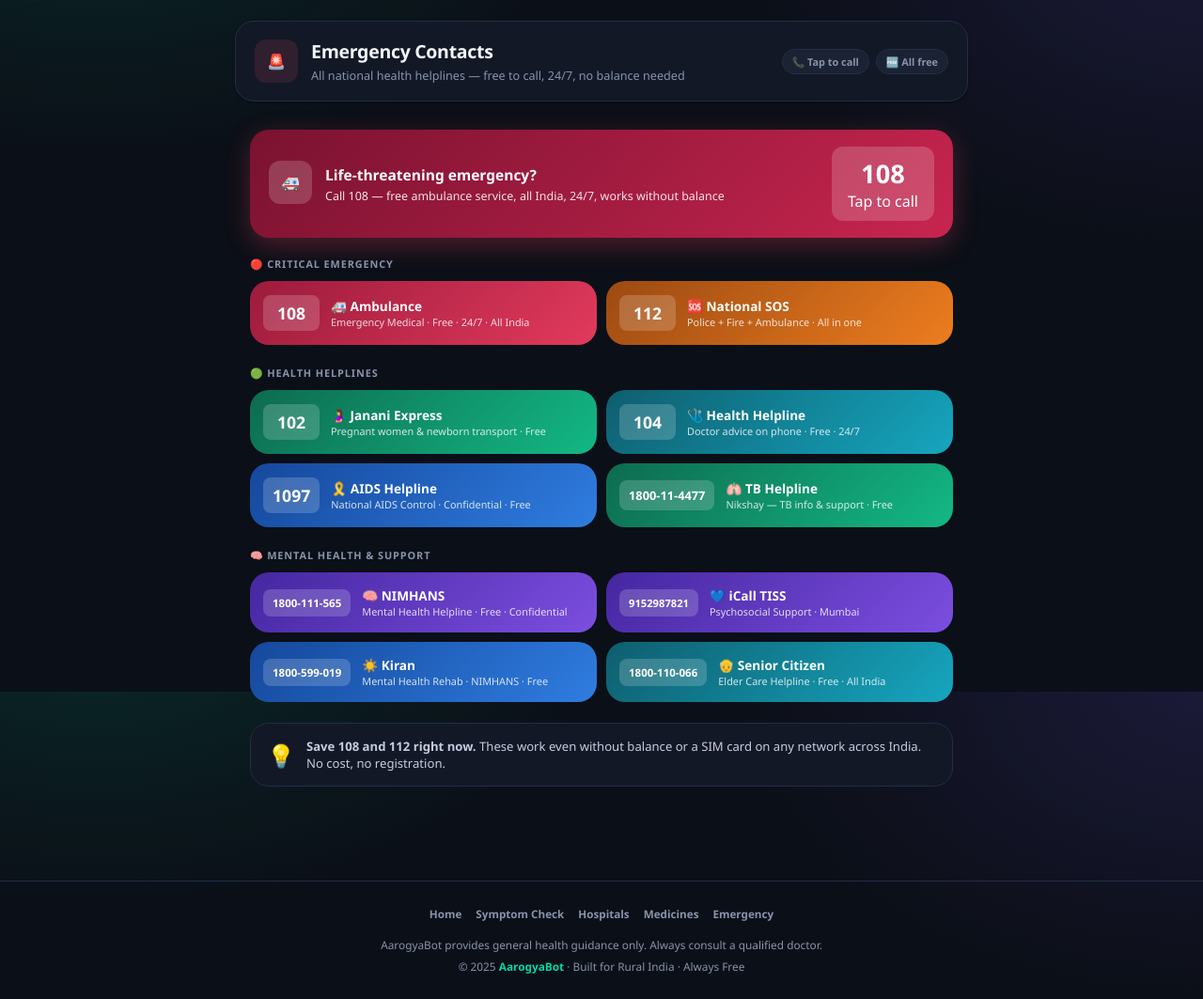
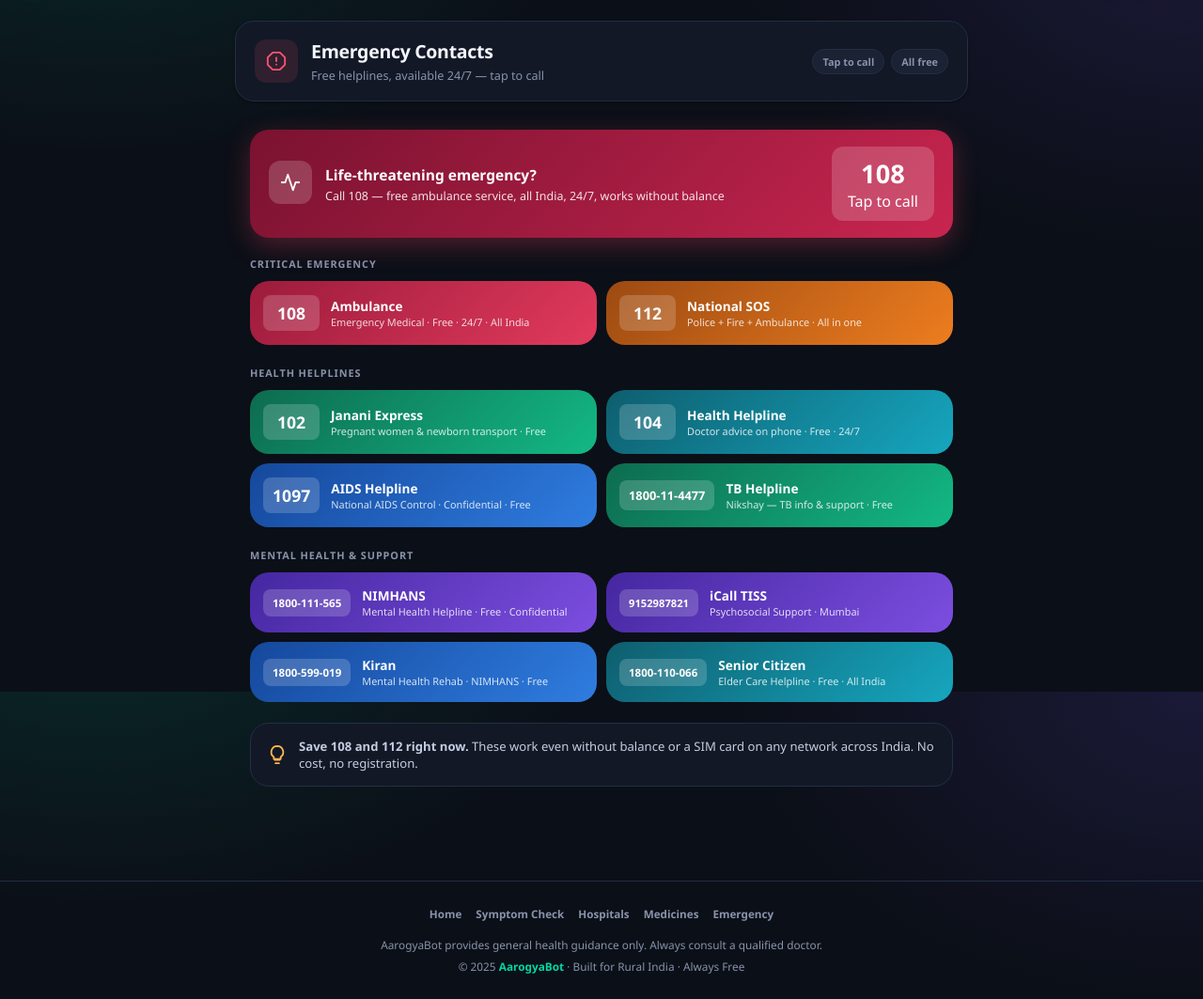
Before and after one commit to Anant-083/Kisan_Mitra, a Flask app: page /emergency in a window 1280 px wide. Shown: the part 64-1127 px from the top of the page at 94% size. Run offline with Flask 3, Linux system fonts and the light colour scheme.

Commit message:
Update emergency.html

```diff
--- a/templates/emergency.html
+++ b/templates/emergency.html
@@ -2,52 +2,49 @@
 {% block title %} · Emergency{% endblock %}
 {% block content %}
 <div class="pg-hdr">
-  <div class="pg-hdr-inner">
-    <div class="pg-hdr-ic ir">🚨</div>
-    <div><h1>Emergency Contacts</h1><p>All national health helplines — free to call, 24/7, no balance needed</p></div>
-    <div class="pg-hdr-meta"><div class="pg-tag">📞 Tap to call</div><div class="pg-tag">🆓 All free</div></div>
+  <div class="pg-hdr-inner anim-up">
+    <div class="pg-hdr-ic ir"><svg width="22" height="22" viewBox="0 0 24 24" fill="none" stroke="currentColor" stroke-width="2" stroke-linecap="round" stroke-linejoin="round"><polygon points="7.86 2 16.14 2 22 7.86 22 16.14 16.14 22 7.86 22 2 16.14 2 7.86 7.86 2"/><line x1="12" y1="8" x2="12" y2="12"/><line x1="12" y1="16" x2="12.01" y2="16"/></svg></div>
+    <div><h1 data-t="pg_emg_title">Emergency Contacts</h1><p data-t="pg_emg_sub">All national health helplines — free to call, 24/7, no balance needed</p></div>
+    <div class="pg-hdr-meta"><div class="pg-tag">Tap to call</div><div class="pg-tag">All free</div></div>
   </div>
 </div>
 <div class="emg-wrap">
-  <div class="emg-alert">
-    <div class="emg-alert-ic">🚑</div>
-    <div>
-      <h2>Life-threatening emergency?</h2>
-      <p>Call 108 — free ambulance service, all India, 24/7, works without balance</p>
-    </div>
+  <div class="emg-alert anim-up">
+    <div class="emg-alert-ic"><svg width="22" height="22" viewBox="0 0 24 24" fill="none" stroke="#fff" stroke-width="2" stroke-linecap="round" stroke-linejoin="round"><path d="M22 12h-4l-3 9L9 3l-3 9H2"/></svg></div>
+    <div><h2>Life-threatening emergency?</h2><p>Call 108 — free ambulance service, all India, 24/7, works without balance</p></div>
     <a href="tel:108" class="emg-alert-num"><div class="big-num">108</div><span>Tap to call</span></a>
   </div>
 
   <div class="emg-sec">
-    <div class="emg-sec-title">🔴 Critical Emergency</div>
+    <div class="emg-sec-title">Critical Emergency</div>
     <div class="emg-grid">
-      <a href="tel:108" class="ec rd"><div class="ec-nw"><div class="ec-n">108</div></div><div class="ec-inf"><div class="ec-name">🚑 Ambulance</div><div class="ec-desc">Emergency Medical · Free · 24/7 · All India</div></div></a>
-      <a href="tel:112" class="ec or"><div class="ec-nw"><div class="ec-n">112</div></div><div class="ec-inf"><div class="ec-name">🆘 National SOS</div><div class="ec-desc">Police + Fire + Ambulance · All in one</div></div></a>
+      <a href="tel:108" class="ec rd"><div class="ec-nw"><div class="ec-n">108</div></div><div class="ec-inf"><div class="ec-name">Ambulance</div><div class="ec-desc">Emergency Medical · Free · 24/7 · All India</div></div></a>
+      <a href="tel:112" class="ec or"><div class="ec-nw"><div class="ec-n">112</div></div><div class="ec-inf"><div class="ec-name">National SOS</div><div class="ec-desc">Police + Fire + Ambulance · All in one</div></div></a>
     </div>
   </div>
 
   <div class="emg-sec">
-    <div class="emg-sec-title">🟢 Health Helplines</div>
+    <div class="emg-sec-title">Health Helplines</div>
     <div class="emg-grid">
-      <a href="tel:102" class="ec gr"><div class="ec-nw"><div class="ec-n">102</div></div><div class="ec-inf"><div class="ec-name">🤰 Janani Express</div><div class="ec-desc">Pregnant women & newborn transport · Free</div></div></a>
-      <a href="tel:104" class="ec tl"><div class="ec-nw"><div class="ec-n">104</div></div><div class="ec-inf"><div class="ec-name">🩺 Health Helpline</div><div class="ec-desc">Doctor advice on phone · Free · 24/7</div></div></a>
-      <a href="tel:1097" class="ec bl"><div class="ec-nw"><div class="ec-n">1097</div></div><div class="ec-inf"><div class="ec-name">🎗️ AIDS Helpline</div><div class="ec-desc">National AIDS Control · Confidential · Free</div></div></a>
-      <a href="tel:1800114477" class="ec gr"><div class="ec-nw"><div class="ec-n" style="font-size:.8rem">1800-11-4477</div></div><div class="ec-inf"><div class="ec-name">🫁 TB Helpline</div><div class="ec-desc">Nikshay — TB info & support · Free</div></div></a>
+      <a href="tel:102" class="ec gr"><div class="ec-nw"><div class="ec-n">102</div></div><div class="ec-inf"><div class="ec-name">Janani Express</div><div class="ec-desc">Pregnant women & newborn transport · Free</div></div></a>
+      <a href="tel:104" class="ec tl"><div class="ec-nw"><div class="ec-n">104</div></div><div class="ec-inf"><div class="ec-name">Health Helpline</div><div class="ec-desc">Doctor advice on phone · Free · 24/7</div></div></a>
+      <a href="tel:1097" class="ec bl"><div class="ec-nw"><div class="ec-n">1097</div></div><div class="ec-inf"><div class="ec-name">AIDS Helpline</div><div class="ec-desc">National AIDS Control · Confidential · Free</div></div></a>
+      <a href="tel:1800114477" class="ec gr"><div class="ec-nw"><div class="ec-n" style="font-size:.8rem">1800-11-4477</div></div><div class="ec-inf"><div class="ec-name">TB Helpline</div><div class="ec-desc">Nikshay — TB info & support · Free</div></div></a>
     </div>
   </div>
 
   <div class="emg-sec">
-    <div class="emg-sec-title">🧠 Mental Health & Support</div>
+    <div class="emg-sec-title">Mental Health & Support</div>
     <div class="emg-grid">
-      <a href="tel:1800111565" class="ec pu"><div class="ec-nw"><div class="ec-n" style="font-size:.72rem">1800-111-565</div></div><div class="ec-inf"><div class="ec-name">🧠 NIMHANS</div><div class="ec-desc">Mental Health Helpline · Free · Confidential</div></div></a>
-      <a href="tel:9152987821" class="ec pu"><div class="ec-nw"><div class="ec-n" style="font-size:.7rem">9152987821</div></div><div class="ec-inf"><div class="ec-name">💙 iCall TISS</div><div class="ec-desc">Psychosocial Support · Mumbai</div></div></a>
-      <a href="tel:1800599019" class="ec bl"><div class="ec-nw"><div class="ec-n" style="font-size:.72rem">1800-599-019</div></div><div class="ec-inf"><div class="ec-name">☀️ Kiran</div><div class="ec-desc">Mental Health Rehab · NIMHANS · Free</div></div></a>
-      <a href="tel:1800110066" class="ec tl"><div class="ec-nw"><div class="ec-n" style="font-size:.72rem">1800-110-066</div></div><div class="ec-inf"><div class="ec-name">👴 Senior Citizen</div><div class="ec-desc">Elder Care Helpline · Free · All India</div></div></a>
+      <a href="tel:1800111565" class="ec pu"><div class="ec-nw"><div class="ec-n" style="font-size:.72rem">1800-111-565</div></div><div class="ec-inf"><div class="ec-name">NIMHANS</div><div class="ec-desc">Mental Health Helpline · Free · Confidential</div></div></a>
+      <a href="tel:9152987821" class="ec pu"><div class="ec-nw"><div class="ec-n" style="font-size:.7rem">9152987821</div></div><div class="ec-inf"><div class="ec-name">iCall TISS</div><div class="ec-desc">Psychosocial Support · Mumbai</div></div></a>
+      <a href="tel:1800599019" class="ec bl"><div class="ec-nw"><div class="ec-n" style="font-size:.72rem">1800-599-019</div></div><div class="ec-inf"><div class="ec-name">Kiran</div><div class="ec-desc">Mental Health Rehab · NIMHANS · Free</div></div></a>
+      <a href="tel:1800110066" class="ec tl"><div class="ec-nw"><div class="ec-n" style="font-size:.72rem">1800-110-066</div></div><div class="ec-inf"><div class="ec-name">Senior Citizen</div><div class="ec-desc">Elder Care Helpline · Free · All India</div></div></a>
     </div>
   </div>
 
   <div class="emg-tip">
-    <span style="font-size:1.5rem;flex-shrink:0">💡</span>
+    <svg width="22" height="22" viewBox="0 0 24 24" fill="none" stroke="var(--am)" stroke-width="2" stroke-linecap="round" stroke-linejoin="round" style="flex-shrink:0"><path d="M9 18h6M10 22h4M12 2a7 7 0 00-4 12.7V17h8v-2.3A7 7 0 0012 2z"/></svg>
     <span><strong>Save 108 and 112 right now.</strong> These work even without balance or a SIM card on any network across India. No cost, no registration.</span>
   </div>
 </div>
```
